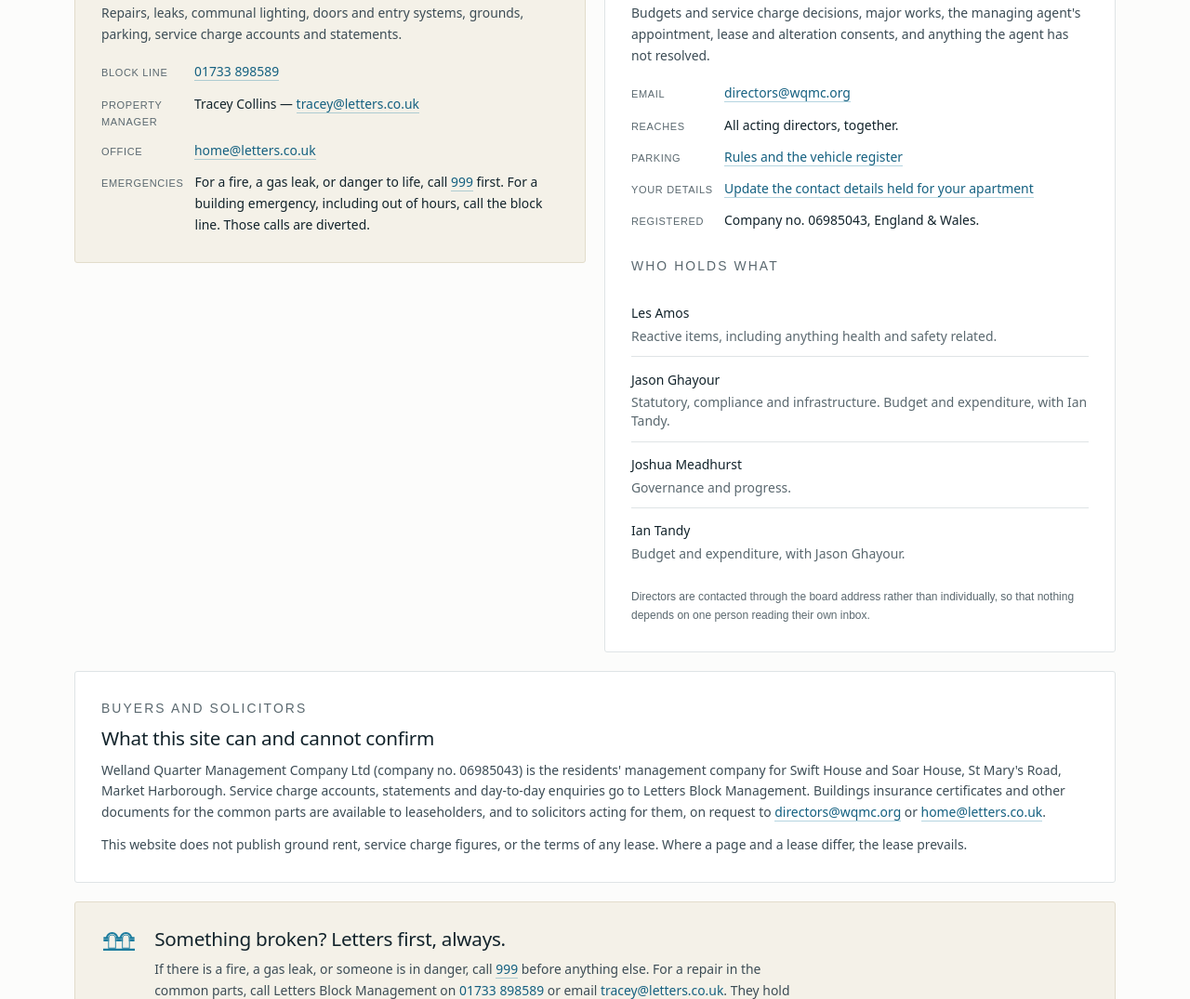
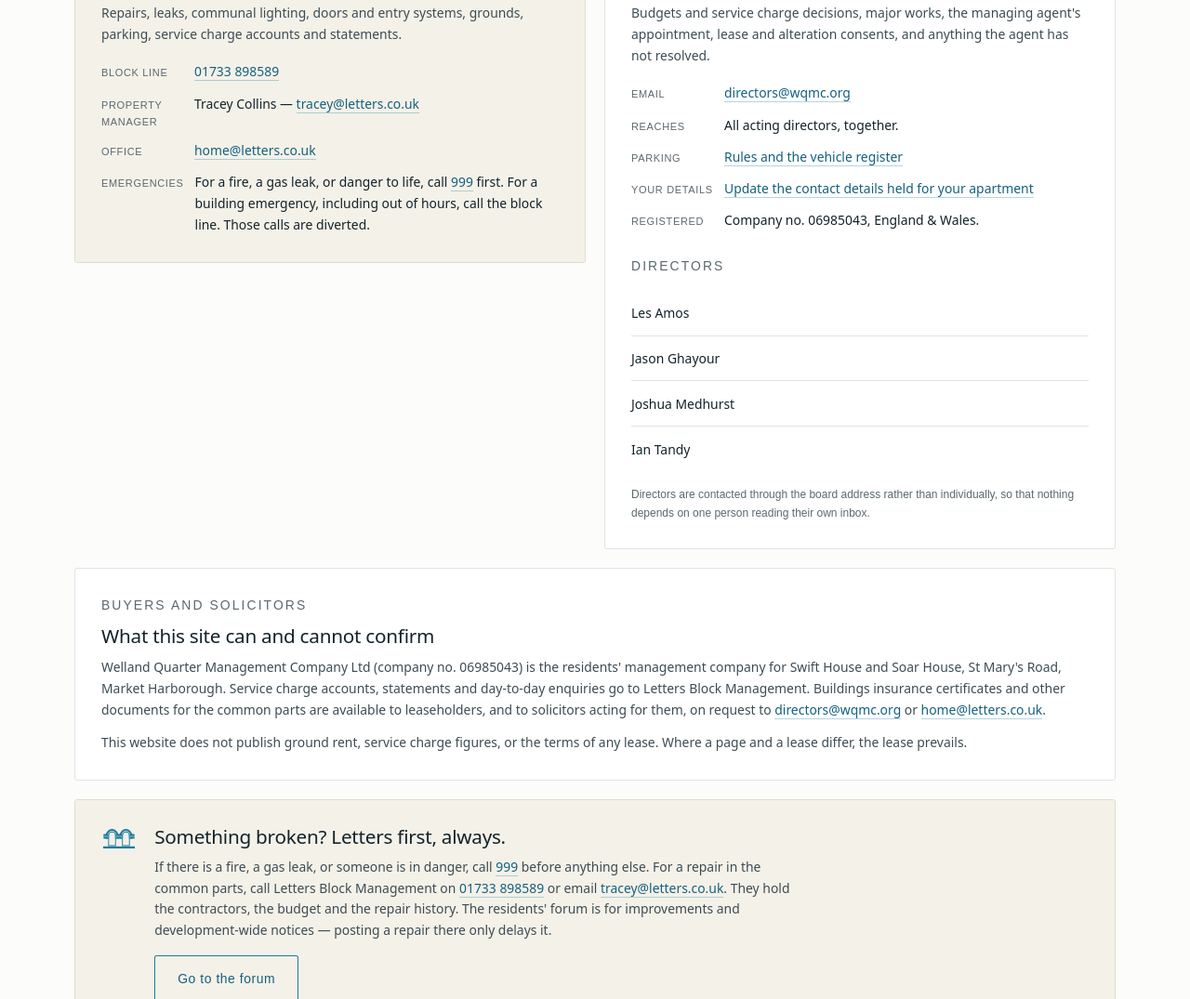
Before and after one commit to wqmc-board/wqmc-website, a plain HTML site: page index.html in a window 1280 px wide. Shown: the part 2178-3253 px from the top of the page at 93% size. Drawn offline with Linux system fonts and the light colour scheme; a web font is replaced by a local one.

Commit message:
List directors by name only (#2)
* Name the directors without listing their roles.

The homepage contact list described each director's portfolio. It now lists the four names only and keeps the shared directors@wqmc.org address.

Co-authored-by: wqmc-board <wqmc-board@users.noreply.github.com>

* Correct Joshua Medhurst's surname on the directors list.

The homepage spelled the surname Meadhurst. The only occurrence in the repo is now Medhurst; the given name stays Joshua.

Co-authored-by: wqmc-board <wqmc-board@users.noreply.github.com>

---------

Co-authored-by: Cursor Agent <cursoragent@cursor.com>
Co-authored-by: wqmc-board <wqmc-board@users.noreply.github.com>

```diff
--- a/index.html
+++ b/index.html
@@ -171,9 +171,12 @@
           <div><dt>Your details</dt><dd><a href="update-records.html">Update the contact details held for your apartment</a></dd></div>
           <div><dt>Registered</dt><dd>Company no. 06985043, England &amp; Wales.</dd></div>
         </dl>
-        <p class="label" style="margin-top:1.6rem">Who holds what</p>
+        <p class="label" style="margin-top:1.6rem">Directors</p>
         <ul class="people">
-          <li><b>Les Amos</b><span>Reactive items, including anything health and safety related.</span></li><li><b>Jason Ghayour</b><span>Statutory, compliance and infrastructure. Budget and expenditure, with Ian Tandy.</span></li><li><b>Joshua Meadhurst</b><span>Governance and progress.</span></li><li><b>Ian Tandy</b><span>Budget and expenditure, with Jason Ghayour.</span></li>
+          <li><b>Les Amos</b></li>
+          <li><b>Jason Ghayour</b></li>
+          <li><b>Joshua Medhurst</b></li>
+          <li><b>Ian Tandy</b></li>
         </ul>
         <p class="hint" style="margin-top:1rem">Directors are contacted through the board
         address rather than individually, so that nothing depends on one person reading their
```
